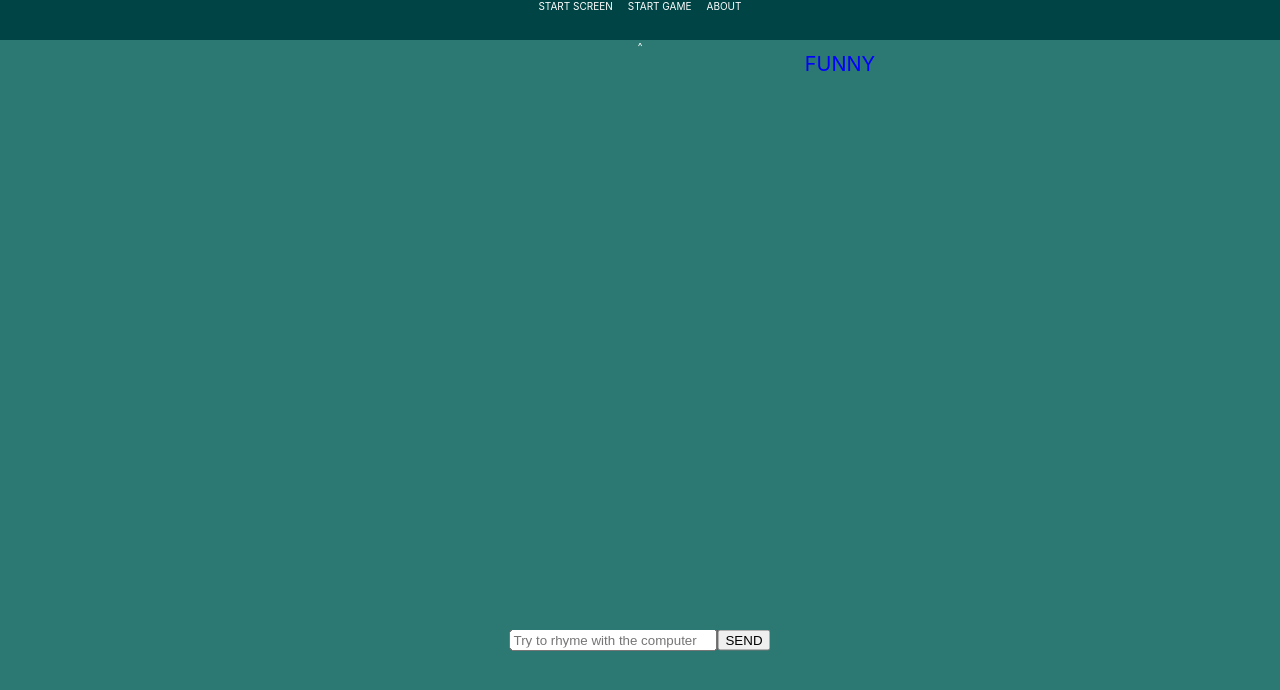
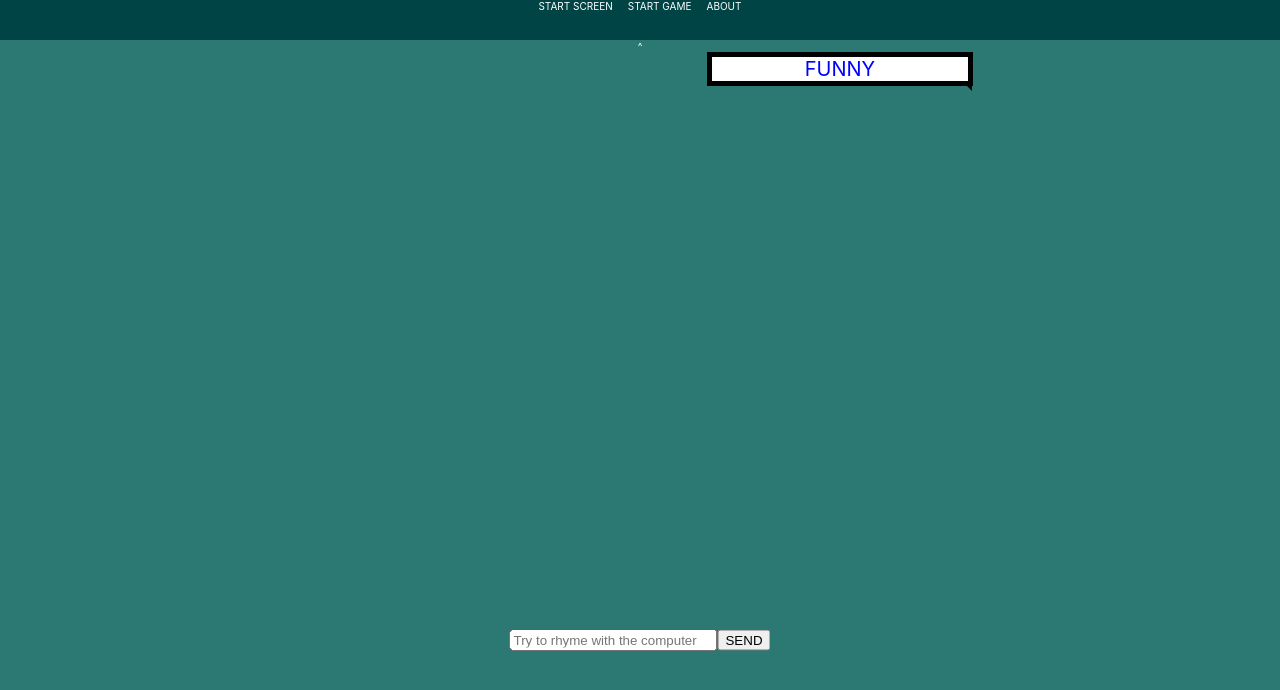
Before and after one commit to raimop/RhymeMind, a React (Create React App) app: page /game in a window 1280 px wide. Shown: the top 690 px of the page. Built offline with nearby package versions, Linux system fonts and the light colour scheme.

Commit message:
Dialogbox feature

```diff
--- a/src/pages/Game.css
+++ b/src/pages/Game.css
@@ -3,21 +3,52 @@ body, html {
     text-align: center;
 }
 
+.box {
+    background: white;
+    border: 5px solid black;
+}
+
+.sb3:before {
+    content: "";
+    width: 0px;
+    height: 0px;
+    position: absolute;
+    border-left: 5px solid black;
+    border-right: 5px solid transparent;
+    border-top: 5px solid black;
+    border-bottom: 5px solid transparent;
+    left: -4px;
+    bottom: -10px;
+}
+
+.sb4:before {
+    content: "";
+    width: 0px;
+    height: 0px;
+    position: absolute;
+    border-left: 5px solid transparent;
+    border-right: 5px solid black;
+    border-top: 5px solid black;
+    border-bottom: 5px solid transparent;
+    right: -4px;
+    bottom: -10px;
+}
+
 .playerText {
-    width: 200px;
+    width: 20vw;
     color: red;
     position: relative;
     right: 25%;
-    margin: 0 auto;
+    margin: 0 auto 10px;
     font-size: 20px;
 }
 
 .computerText {
-    width: 200px;
+    width: 20vw;
     color: blue;
     position: relative;
     left: 25%;
-    margin: 0 auto;
+    margin: 0 auto 10px;
     font-size: 20px;
 }
 
--- a/src/pages/Game.tsx
+++ b/src/pages/Game.tsx
@@ -57,8 +57,8 @@ class Game extends React.Component<IProps, IState> {
                     toast.error("Hello");
                 } else {
                     this.dispenceSenteceIntoArray();
-                    //this.toggleShowField();
-                    this.computersTurn();
+                    this.dialogueAutoScroll();
+                    setTimeout(()=> this.computersTurn(), 1500);
                 }})
                 .catch(err => console.log(err));
         }
@@ -88,10 +88,11 @@ class Game extends React.Component<IProps, IState> {
 
         this.setState({ sentenceArray: waitArray });
 
+        this.dialogueAutoScroll();
+
         setTimeout(() => {
             if (this.state.computer.length > 0) {
                 waitArray.pop();
-                //const array = this.state.sentenceArray || [];
                 waitArray.push(this.state.computer[0]);
                 this.state.computer.shift();
                 this.setState({...this.state, sentence: ""});
@@ -144,8 +145,8 @@ const ShowHistory: React.FC<ShowHistoryProps> = ({props, funny}) : JSX.Element =
         {
             props.sentenceArray.map((item, i) => {
                 let line;
-                if ((i % 2) === 0) line = <div className="computerText" key={i}>{item}</div>
-                else line = <div className="playerText" key={i}>{item}</div>
+                if ((i % 2) === 0) line = <div className="computerText box sb4" key={i}>{item}</div>
+                else line = <div className="playerText box sb3" key={i}>{item}</div>
                 return line
             })
         }
```
